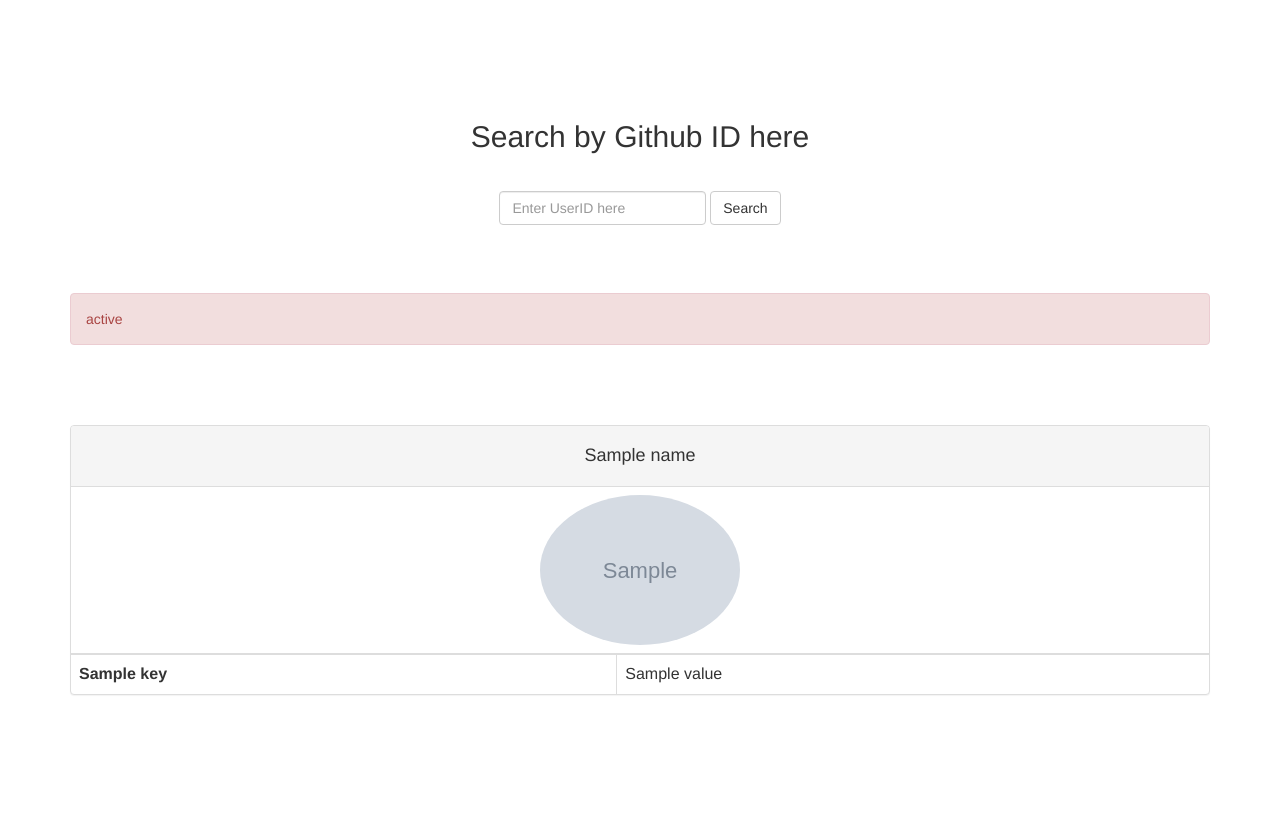
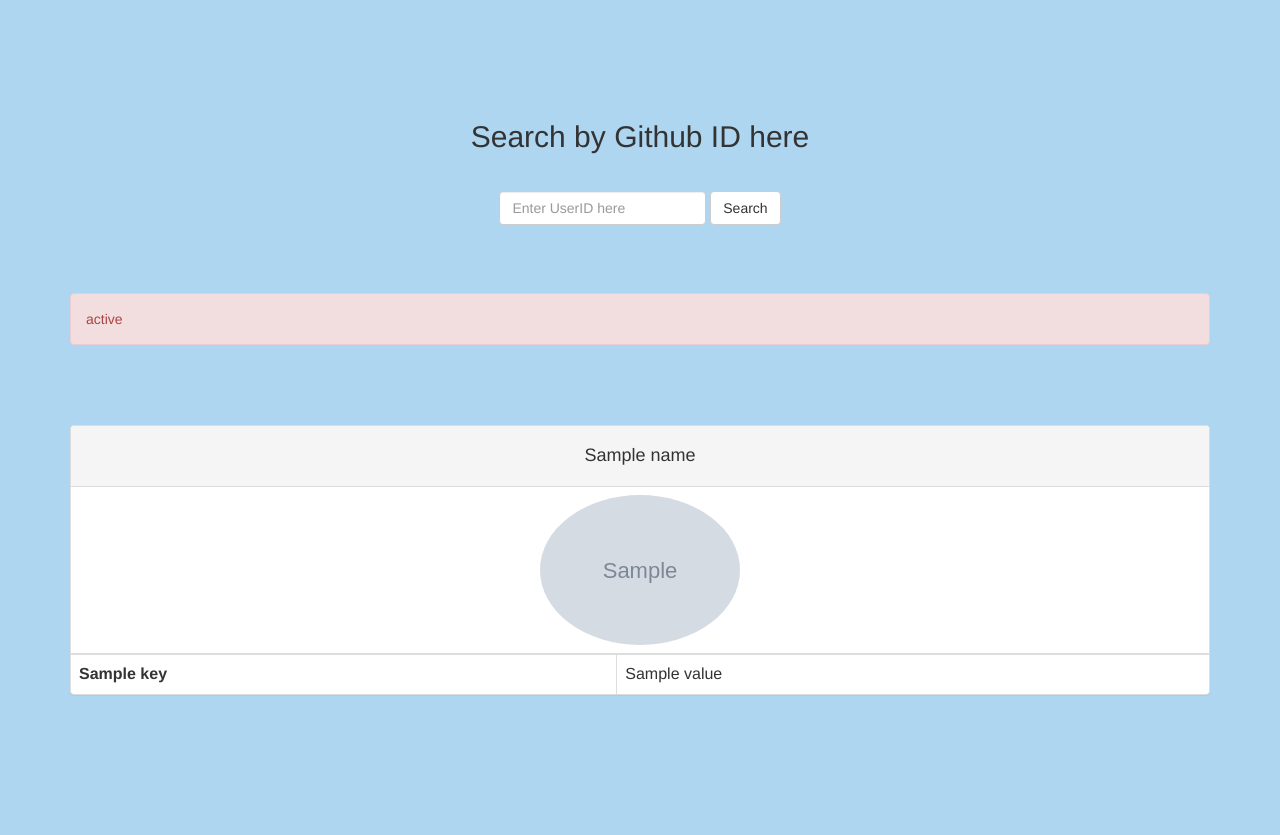
Before and after one commit to shubh1m/Github-Profile, a Django app: template Github/templates/Github/index.html in a window 1280 px wide. Run offline with Django 3.2, Linux system fonts and the light colour scheme; tables that the repository leaves empty hold one stand-in row (values such as "Sample post"); the template is opened without the code that fills it: values that come from a table or form of the project are taken from there, most other values are stand-ins (such as "Sample title", 1, 10 or a date in 2020); grey boxes marked "Sample" are stand-in pictures; some libraries are stand-ins or nearby versions.

Commit message:
Minor changes

```diff
--- a/Github/templates/Github/index.html
+++ b/Github/templates/Github/index.html
@@ -5,7 +5,7 @@
     <link rel="stylesheet" type="text/css" href="{% static 'Github/css/bootstrap.css' %}" />
     <script src="{% static 'Github/js/bootstrap.js' %}"></script>
   </head>
-  <body bgcolor="#aed6f1 ">
+  <body  style="background-color:#aed6f1">
     <div class="container">
       {% block content %}
       <br><br><br><br><br>
--- a/Simple_Django/settings.py
+++ b/Simple_Django/settings.py
@@ -23,7 +23,7 @@
 SECRET_KEY = 'lc8=&kf2e8@ob@@!j)5*&=tv^)o_6-$_7%$f$ls(nt&=f8q$&2'
 
 # SECURITY WARNING: don't run with debug turned on in production!
-DEBUG = False
+DEBUG = True
 
 ALLOWED_HOSTS = []
 
```
